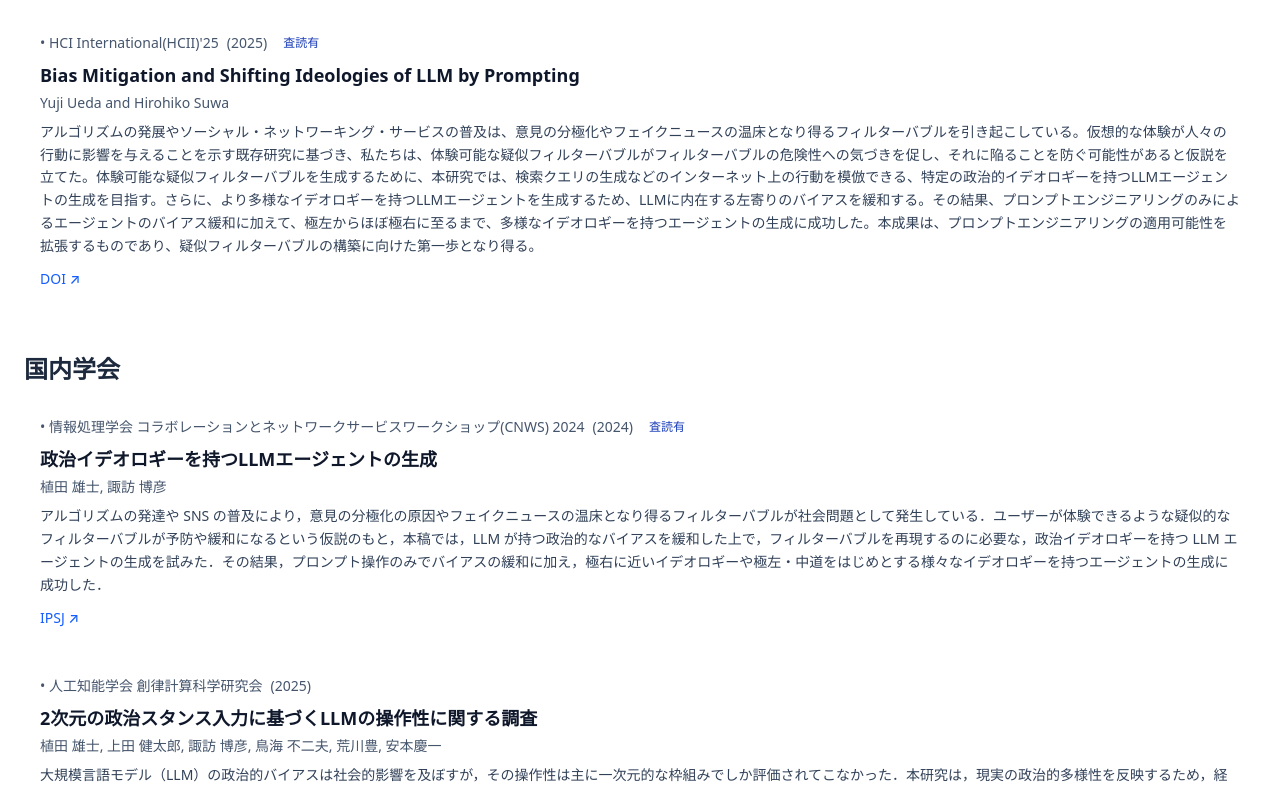
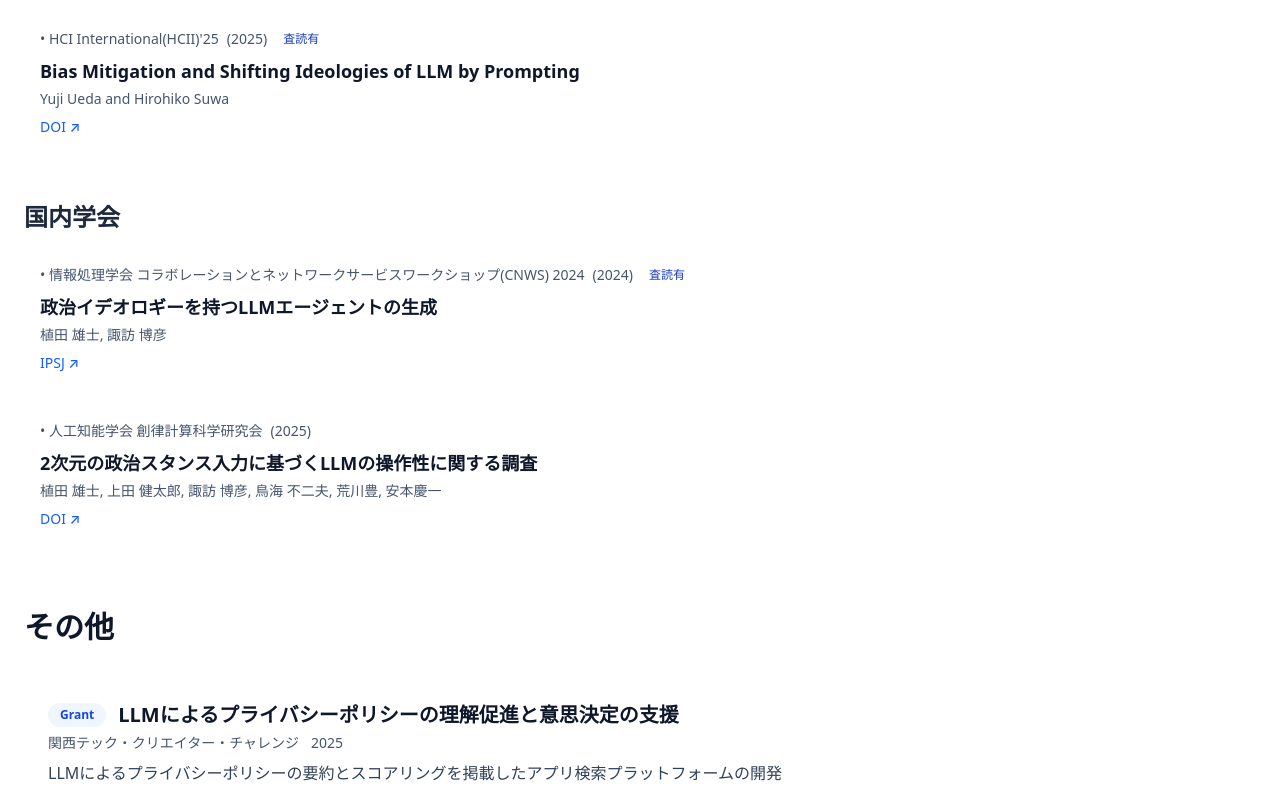
Before and after one commit to yujiponzu/my-page, a Next.js app: page / in a window 1280 px wide. Shown: the part 1520-2309 px from the top of the page. Built offline with nearby package versions, Linux system fonts and the light colour scheme; a web font is replaced by a local one.

Commit message:
chore: アブスト削除

```diff
--- a/data/publications.json
+++ b/data/publications.json
@@ -14,12 +14,14 @@
     "year": 2025,
     "peerReviewed": true,
     "links": [
-      { "label": { "ja": "DOI", "en": "DOI" }, "url": "https://doi.org/10.1007/978-3-031-94171-9_41"}
-    ],
-    "description": {
-      "ja": "アルゴリズムの発展やソーシャル・ネットワーキング・サービスの普及は、意見の分極化やフェイクニュースの温床となり得るフィルターバブルを引き起こしている。仮想的な体験が人々の行動に影響を与えることを示す既存研究に基づき、私たちは、体験可能な疑似フィルターバブルがフィルターバブルの危険性への気づきを促し、それに陥ることを防ぐ可能性があると仮説を立てた。体験可能な疑似フィルターバブルを生成するために、本研究では、検索クエリの生成などのインターネット上の行動を模倣できる、特定の政治的イデオロギーを持つLLMエージェントの生成を目指す。さらに、より多様なイデオロギーを持つLLMエージェントを生成するため、LLMに内在する左寄りのバイアスを緩和する。その結果、プロンプトエンジニアリングのみによるエージェントのバイアス緩和に加えて、極左からほぼ極右に至るまで、多様なイデオロギーを持つエージェントの生成に成功した。本成果は、プロンプトエンジニアリングの適用可能性を拡張するものであり、疑似フィルターバブルの構築に向けた第一歩となり得る。",
-      "en": "The development of algorithms and the spread of social networking services cause filter bubbles that can contribute to the polarization of opinions and the breeding ground for fake news. Based on existing research that suggests virtual experiences influence people’s behavior, we hypothesize that experience able pseudo-filter bubbles can make people aware of the danger of filter bubbles and prevent them from falling into them. In order to generate experience able pseudo-filter bubbles, we aim to generate LLM agents with political ideologies that can imitate Internet actions, such as generating search queries. Furthermore, we mitigate the inherent left-leaning bias of the LLM so that we can generate LLM agents with more various ideologies. As a result, in addition to mitigating agents’ bias through prompt engineering alone, we have succeeded in generating agents with various ideologies, including extreme left-wing and almost extreme right-wing ideologies. This result expands the applicability of prompt engineering and can be the first step in creating pseudo-filter bubbles."
-    }
+      {
+        "label": {
+          "ja": "DOI",
+          "en": "DOI"
+        },
+        "url": "https://doi.org/10.1007/978-3-031-94171-9_41"
+      }
+    ]
   },
   {
     "id": "paper-002",
@@ -29,14 +31,21 @@
       "en": "The generation of LLM agents with political ideologies"
     },
     "authors": "植田 雄士, 諏訪 博彦",
-    "venue": { "ja": "情報処理学会 コラボレーションとネットワークサービスワークショップ(CNWS) 2024", "en": "IPSJ collaboration and Network Service Workshop (CNWS) 2024" },
+    "venue": {
+      "ja": "情報処理学会 コラボレーションとネットワークサービスワークショップ(CNWS) 2024",
+      "en": "IPSJ collaboration and Network Service Workshop (CNWS) 2024"
+    },
     "year": 2024,
     "peerReviewed": true,
-    "links": [{ "label": { "ja": "IPSJ", "en": "IPSJ" }, "url": "https://ipsj.ixsq.nii.ac.jp/records/240630" }],
-    "description": {
-      "ja": "アルゴリズムの発達や SNS の普及により，意見の分極化の原因やフェイクニュースの温床となり得るフィルターバブルが社会問題として発生している．ユーザーが体験できるような疑似的なフィルターバブルが予防や緩和になるという仮説のもと，本稿では，LLM が持つ政治的なバイアスを緩和した上で，フィルターバブルを再現するのに必要な，政治イデオロギーを持つ LLM エージェントの生成を試みた．その結果，プロンプト操作のみでバイアスの緩和に加え，極右に近いイデオロギーや極左・中道をはじめとする様々なイデオロギーを持つエージェントの生成に成功した．",
-      "en": "The development of algorithms and the widespread use of social networking services (SNS) have given rise to filter bubbles as a social issue, as they can contribute to opinion polarization and serve as breeding grounds for fake news. Based on the hypothesis that experienceable pseudo-filter bubbles can help prevent or mitigate these effects, this paper attempts to generate LLM agents with political ideologies necessary for reproducing filter bubbles, while mitigating the political biases inherent in LLMs. As a result, through prompt manipulation alone, we successfully generated agents with a wide range of ideologies, including extreme-left, centrist, and near–extreme-right positions, in addition to mitigating bias."
-    }
+    "links": [
+      {
+        "label": {
+          "ja": "IPSJ",
+          "en": "IPSJ"
+        },
+        "url": "https://ipsj.ixsq.nii.ac.jp/records/240630"
+      }
+    ]
   },
   {
     "id": "paper-003",
@@ -46,16 +55,23 @@
       "en": "A Study on the Steerability of Large Language Models Based on Two-Dimensional Political Orientation Inputs"
     },
     "authors": "植田 雄士, 上田 健太郎, 諏訪 博彦, 鳥海 不二夫, 荒川豊, 安本慶一",
-    "venue": { "ja": "人工知能学会 創律計算科学研究会", "en": "SIG-Computational Scale Science" },
+    "venue": {
+      "ja": "人工知能学会 創律計算科学研究会",
+      "en": "SIG-Computational Scale Science"
+    },
     "year": 2025,
     "peerReviewed": false,
-    "links": [{ "label": { "ja": "DOI", "en": "DOI" }, "url": "https://doi.org/10.11517/jsaisigtwo.2025.CSS-001_22" }],
-    "description": {
-      "ja": "大規模言語モデル（LLM）の政治的バイアスは社会的影響を及ぼすが，その操作性は主に一次元的な枠組みでしか評価されてこなかった．本研究は，現実の政治的多様性を反映するため，経済軸と社会軸の二軸による政治スタンスを導入し，13のLLMに対してPolitical Compass Testを用いて操作性を分析した．結果，LLMは経済・社会の両軸が一致する場合には比較的高い操作性を示したが，相反する軸を同時に操作することは困難であった．特に社会軸では変化が小さく，経済軸よりも操作性が小さい傾向が見られた．",
-      "en": "Although the political biases of large language models (LLMs) can have significant social impacts, their steerability has mainly been evaluated within a one-dimensional framework. To better reflect real-world political diversity, this study introduces a two-dimensional representation of political stance—comprising economic and social axes—and analyzes the steerability of 13 LLMs using the Political Compass Test. The results show that LLMs exhibit relatively high steerability when the economic and social axes are aligned; however, simultaneously steering opposing axes is challenging. In particular, changes along the social axis are limited, indicating lower steerability compared to the economic axis."
-    }
+    "links": [
+      {
+        "label": {
+          "ja": "DOI",
+          "en": "DOI"
+        },
+        "url": "https://doi.org/10.11517/jsaisigtwo.2025.CSS-001_22"
+      }
+    ]
   },
-    {
+  {
     "id": "paper-004",
     "category": "journal",
     "title": {
@@ -63,13 +79,20 @@
       "en": "Generation of LLM Agents with Political Ideologies through In-Context Learning"
     },
     "authors": "植田 雄士, 諏訪 博彦",
-    "venue": { "ja": "情報処理学会論文誌", "en": "Journal of Information Processing" },
+    "venue": {
+      "ja": "情報処理学会論文誌",
+      "en": "Journal of Information Processing"
+    },
     "year": 2026,
     "peerReviewed": true,
-    "links": [{ "label": { "ja": "準備中", "en": "To Appear" }, "url": "" }],
-    "description": {
-      "ja": "",
-      "en": ""
-    }
+    "links": [
+      {
+        "label": {
+          "ja": "準備中",
+          "en": "To Appear"
+        },
+        "url": ""
+      }
+    ]
   }
 ]
--- a/src/app/page.tsx
+++ b/src/app/page.tsx
@@ -35,7 +35,6 @@ type Publication = {
   year: number;
   peerReviewed: boolean;
   links?: { label: Localized; url: string }[];
-  description: Localized;
 };
 
 type EducationItem = {
@@ -154,7 +153,6 @@ function PublicationItem({ item, lang }: { item: Publication; lang: Lang }) {
       </div>
       <h4 className="mb-1 text-lg font-semibold text-slate-900">{item.title[lang]}</h4>
       <p className="mb-2 text-sm text-slate-600">{item.authors}</p>
-      <p className="mb-3 text-sm leading-relaxed text-slate-700">{item.description[lang]}</p>
       {item.links && (
         <div className="flex flex-wrap gap-2">
           {item.links.map((link) => (
```
